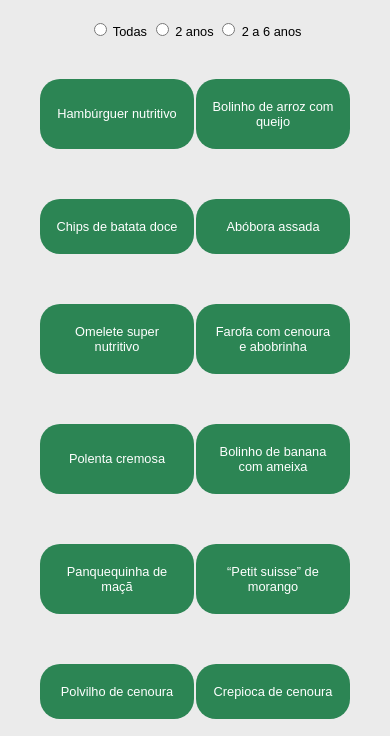
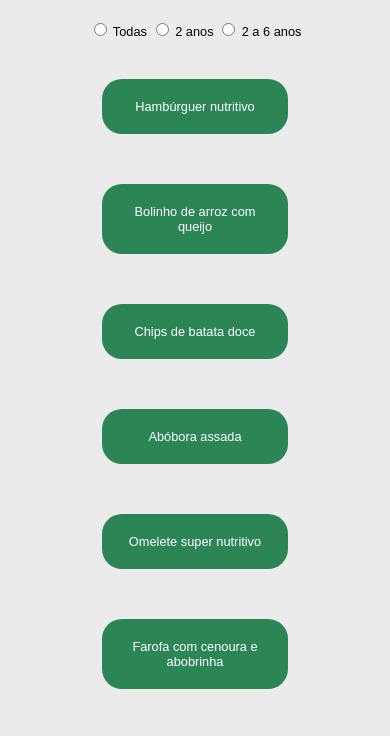
Before and after one commit to vanilanorca/site-yumi---alimenta-o-saud-vel, a plain HTML site: page paginas/receitas/receitas.html in a window 390 px wide. Shown: the part 634-1370 px from the top of the page. Drawn offline with Linux system fonts and the light colour scheme.

Commit message:
ajuste-receitas

```diff
--- a/paginas/receitas/receitas.css
+++ b/paginas/receitas/receitas.css
@@ -15,4 +15,18 @@
     .escolha{
         font-size: .8rem;
     }
+
+    #content{
+        width: 100%;
+    }
+    #content a{
+        max-width: 40%;
+    }
 }
+
+@media (max-width: 520px){
+    #content{
+        flex-direction: column;
+        align-items: center;
+    }
+}
```
